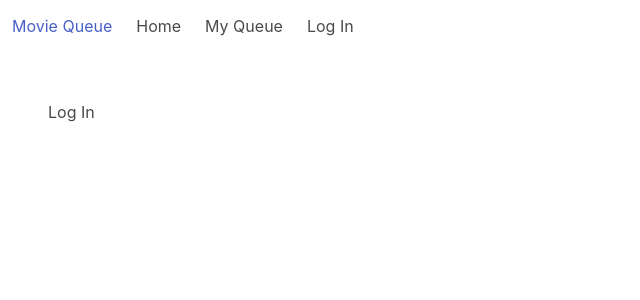
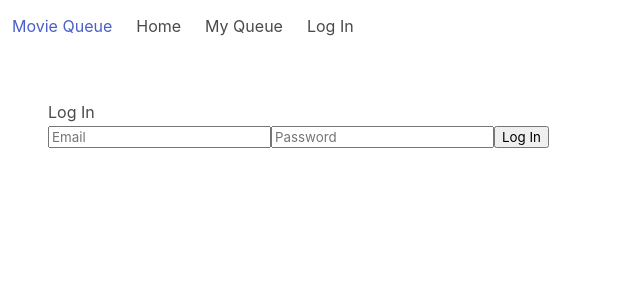
Before and after one commit to philuchansky/movie-queue, a React (Create React App) app in the folder client/: page /login in a window 1280 px wide. Shown: the top 300 px of the page, without its empty margins (0-640 px from the left). Built offline with nearby package versions, Linux system fonts and the light colour scheme.

Commit message:
<LogIn /> form stubbed

```diff
--- /dev/null
+++ b/client/src/components/LogIn/Form.jsx
@@ -0,0 +1,17 @@
+import React from 'react'
+import { Field, reduxForm } from 'redux-form'
+
+const Form = (props) => {
+  const { handleSubmit } = props
+  return (
+    <form onSubmit={handleSubmit}>
+      <Field component="input" type="text" name="email" placeholder="Email" />
+      <Field component="input" type="password" name="password" placeholder="Password" />
+      <button>Log In</button>
+    </form>
+  )
+}
+
+export default reduxForm({
+  form: 'login'
+})(Form)
--- a/client/src/components/LogIn/index.jsx
+++ b/client/src/components/LogIn/index.jsx
@@ -1,10 +1,13 @@
 import React from 'react'
+import Form from './Form'
+
 
 class LogIn extends React.Component {
   render() {
     return (
       <div className="LogIn">
         <h1>Log In</h1>
+        <Form onSubmit={(fields) => console.log(fields)} />
       </div>
     )
   }
--- a/client/src/reducers/index.js
+++ b/client/src/reducers/index.js
@@ -1,8 +1,10 @@
 import { combineReducers } from 'redux'
 import featuredMovies from './featuredMovies'
 import movie from './movie'
+import { reducer as form } from 'redux-form'
 
 export default combineReducers({
   featuredMovies,
-  movie
+  movie,
+  form
 })
```
